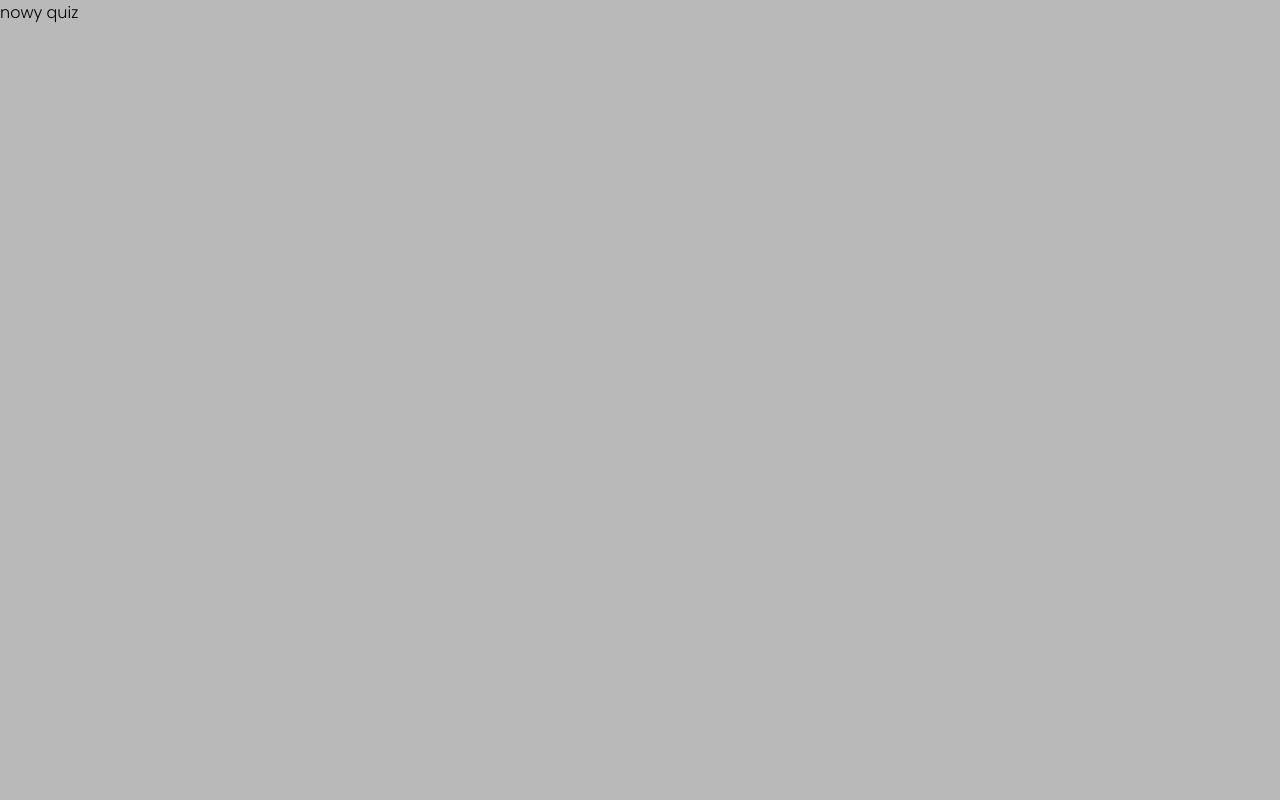
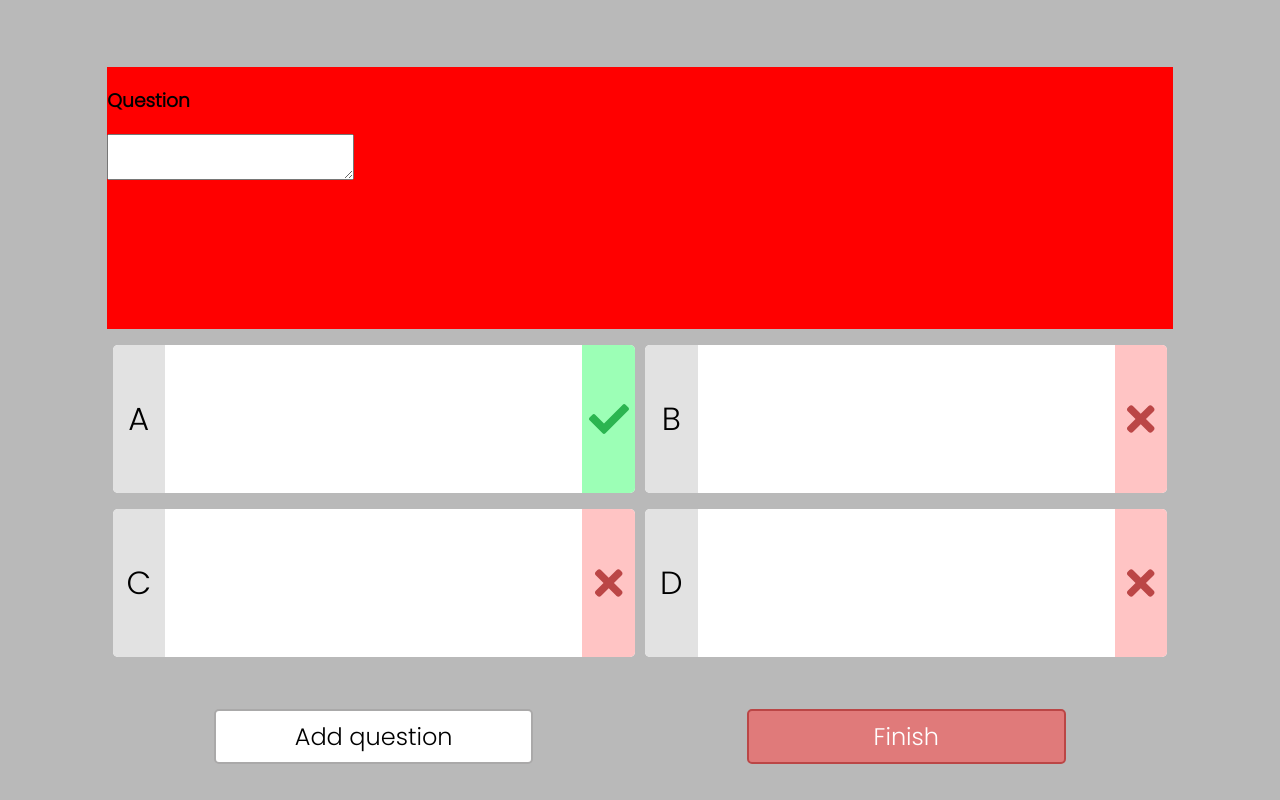
Before and after one commit to Centmsn/quiz-generator, a Next.js app: page /Dashboard/newquiz in a window 1280 px wide. Built offline with nearby package versions, Linux system fonts and the light colour scheme.

Commit message:
fix bcrypt import, add green color map, add answerForm content

```diff
--- a/components/AnswerForm/index.js
+++ b/components/AnswerForm/index.js
@@ -1,5 +1,55 @@
+import styles from "./index.module.scss";
+
+import { FontAwesomeIcon } from "@fortawesome/react-fontawesome";
+import { faCheck, faTimes } from "@fortawesome/free-solid-svg-icons";
+import { useState } from "react";
+
+/**
+ * Letters to mark answers
+ * @enum
+ * @readonly
+ */
+const ANSWERS_LETTERS = {
+  0: "A",
+  1: "B",
+  2: "C",
+  3: "D",
+};
+
 const AnswerForm = () => {
-  return <div>answer form</div>;
+  const [isCorrect, setIsCorrect] = useState(0);
+
+  const handleSetCorrectAnswer = index => {
+    setIsCorrect(index);
+  };
+
+  const renderAnswerForms = () => {
+    const answers = [];
+
+    for (let i = 0; i < 4; i++) {
+      const isAnswerCorrect = i === isCorrect;
+
+      answers.push(
+        <div className={styles.answerContainer}>
+          <span className={styles.answerNumber}>{ANSWERS_LETTERS[i]}</span>
+          <textarea type="text" className={styles.answerInput}></textarea>
+          <span
+            onClick={() => handleSetCorrectAnswer(i)}
+            className={[
+              isAnswerCorrect ? styles.correct : styles.incorrect,
+              styles.toggleCorrectAnswer,
+            ].join(" ")}
+          >
+            <FontAwesomeIcon icon={isAnswerCorrect ? faCheck : faTimes} />
+          </span>
+        </div>
+      );
+    }
+
+    return answers;
+  };
+
+  return <div className={styles.container}>{renderAnswerForms()}</div>;
 };
 
 export default AnswerForm;
--- /dev/null
+++ b/components/AnswerForm/index.module.scss
@@ -0,0 +1,104 @@
+@import "../../styles/variables";
+
+.container {
+  grid-area: 6/2/11/12;
+
+  display: flex;
+  flex-wrap: wrap;
+  justify-content: space-around;
+  align-items: center;
+}
+
+.answerContainer {
+  position: relative;
+  flex-basis: 49%;
+  height: 45%;
+
+  display: flex;
+  flex-wrap: wrap;
+  justify-content: space-between;
+  align-items: center;
+
+  border-radius: 5px;
+
+  background: white;
+
+  overflow: hidden;
+}
+
+.toggleCorrectAnswer {
+  flex-basis: 10%;
+  height: 100%;
+
+  display: flex;
+  flex-wrap: wrap;
+  justify-content: center;
+  align-items: center;
+
+  font-size: 2.5rem;
+
+  cursor: pointer;
+}
+
+.answerInput {
+  height: 100%;
+  flex-basis: 80%;
+
+  border: none;
+  outline: none;
+
+  font-size: 1.5rem;
+
+  resize: none;
+}
+
+.answerNumber {
+  flex-basis: 10%;
+  height: 100%;
+
+  display: flex;
+  flex-wrap: wrap;
+  justify-content: center;
+  align-items: center;
+
+  font-size: 2rem;
+
+  background: $gray;
+}
+
+.correct {
+  color: map-get($green, 500);
+  background: map-get($green, 100);
+}
+
+.incorrect {
+  color: map-get($red, 500);
+  background: map-get($red, 100);
+
+  &::before {
+    content: "Click to mark as correct answer";
+    position: absolute;
+    top: 0;
+    right: 10%;
+    bottom: 0;
+    left: 0;
+
+    transform: translateX(-100%);
+
+    display: flex;
+    flex-wrap: wrap;
+    justify-content: center;
+    align-items: center;
+
+    font-size: 2rem;
+
+    background: fade-out($gray, 0.1);
+    color: black;
+
+    transition: 300ms;
+  }
+
+  &:hover:before {
+    transform: translateX(0);
+  }
+}
--- a/components/QuestionForm/index.js
+++ b/components/QuestionForm/index.js
@@ -1,5 +1,12 @@
+import styles from "./index.module.scss";
+
 const QuestionForm = () => {
-  return <div>Question form</div>;
+  return (
+    <div className={styles.container}>
+      <h3>Question</h3>
+      <textarea></textarea>
+    </div>
+  );
 };
 
 export default QuestionForm;
--- a/components/QuestionForm/index.module.scss
+++ b/components/QuestionForm/index.module.scss
@@ -0,0 +1,7 @@
+.container {
+  width: 100%;
+  height: 100%;
+
+  grid-area: 2/2/6/12;
+  background: red;
+}
--- a/pages/Dashboard/newquiz/index.js
+++ b/pages/Dashboard/newquiz/index.js
@@ -1,5 +1,28 @@
+import styles from "./index.module.scss";
+
+import { useContext } from "react";
+
+import QuizContext from "../../../context/QuizContext";
+import AnswerForm from "../../../components/AnswerForm";
+import QuestionForm from "../../../components/QuestionForm";
+import Button from "../../../components/Button";
+
 const newQuiz = () => {
-  return <div>nowy quiz</div>;
+  const quizContext = useContext(QuizContext);
+
+  return (
+    <div className={styles.container}>
+      <QuestionForm />
+      <AnswerForm />
+
+      <div className={styles.btnContainer}>
+        <Button size="small">Add question</Button>
+        <Button size="small" danger>
+          Finish
+        </Button>
+      </div>
+    </div>
+  );
 };
 
 export default newQuiz;
--- a/pages/Dashboard/newquiz/index.module.scss
+++ b/pages/Dashboard/newquiz/index.module.scss
@@ -0,0 +1,19 @@
+.container {
+  height: 100vh;
+
+  display: grid;
+  grid-template-rows: repeat(12, 1fr);
+  grid-template-columns: repeat(12, 1fr);
+  gap: 0.5rem;
+
+  overflow: hidden;
+}
+
+.btnContainer {
+  grid-area: 11/2/-1/12;
+
+  display: flex;
+  flex-wrap: wrap;
+  justify-content: space-around;
+  align-items: center;
+}
--- a/pages/api/auth/[...nextauth].js
+++ b/pages/api/auth/[...nextauth].js
@@ -2,7 +2,7 @@ import Providers from "next-auth/providers";
 import NextAuth from "next-auth";
 import mongoose from "mongoose";
 import User from "../../../models/user";
-import bcrypt from "bcrypt";
+import bcrypt from "bcryptjs";
 
 export default (req, res) =>
   NextAuth(req, res, {
--- a/pages/api/auth/signup.js
+++ b/pages/api/auth/signup.js
@@ -1,5 +1,5 @@
 import { connectToDb } from "../../../utils/connectToDb";
-import bcrypt from "bcrypt";
+import bcrypt from "bcryptjs";
 import User from "../../../models/user";
 
 const handler = async (req, res) => {
--- a/styles/_variables.scss
+++ b/styles/_variables.scss
@@ -16,3 +16,11 @@ $yellow: (
   400: rgb(206, 188, 87),
   500: rgb(182, 163, 57),
 );
+
+$green: (
+  100: rgb(156, 255, 182),
+  200: rgb(120, 222, 147),
+  300: rgb(83, 194, 113),
+  400: rgb(62, 189, 96),
+  500: rgb(43, 181, 80),
+);
```
Also changed, not shown: components/AppHeader/index.js (+5 -3 lines).
